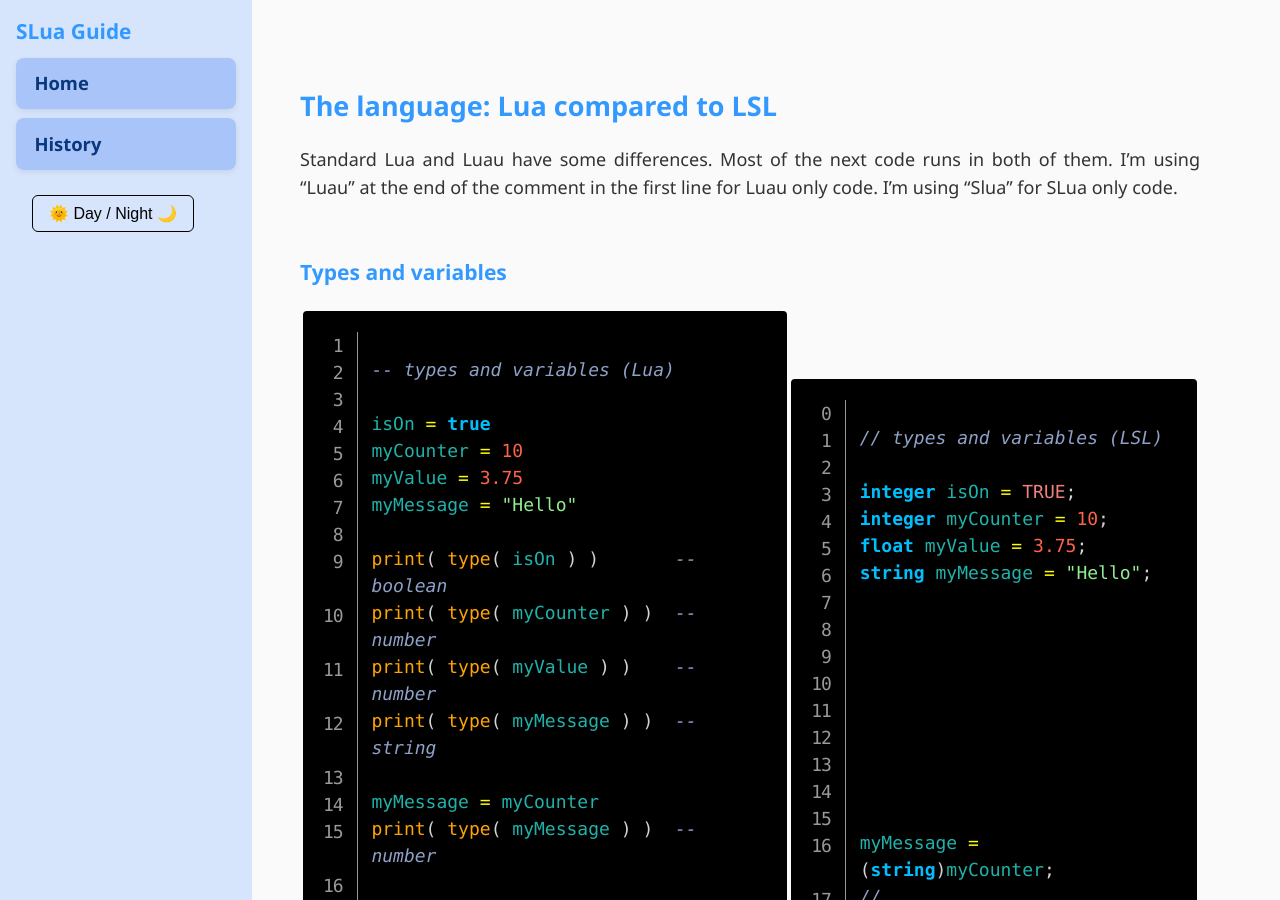
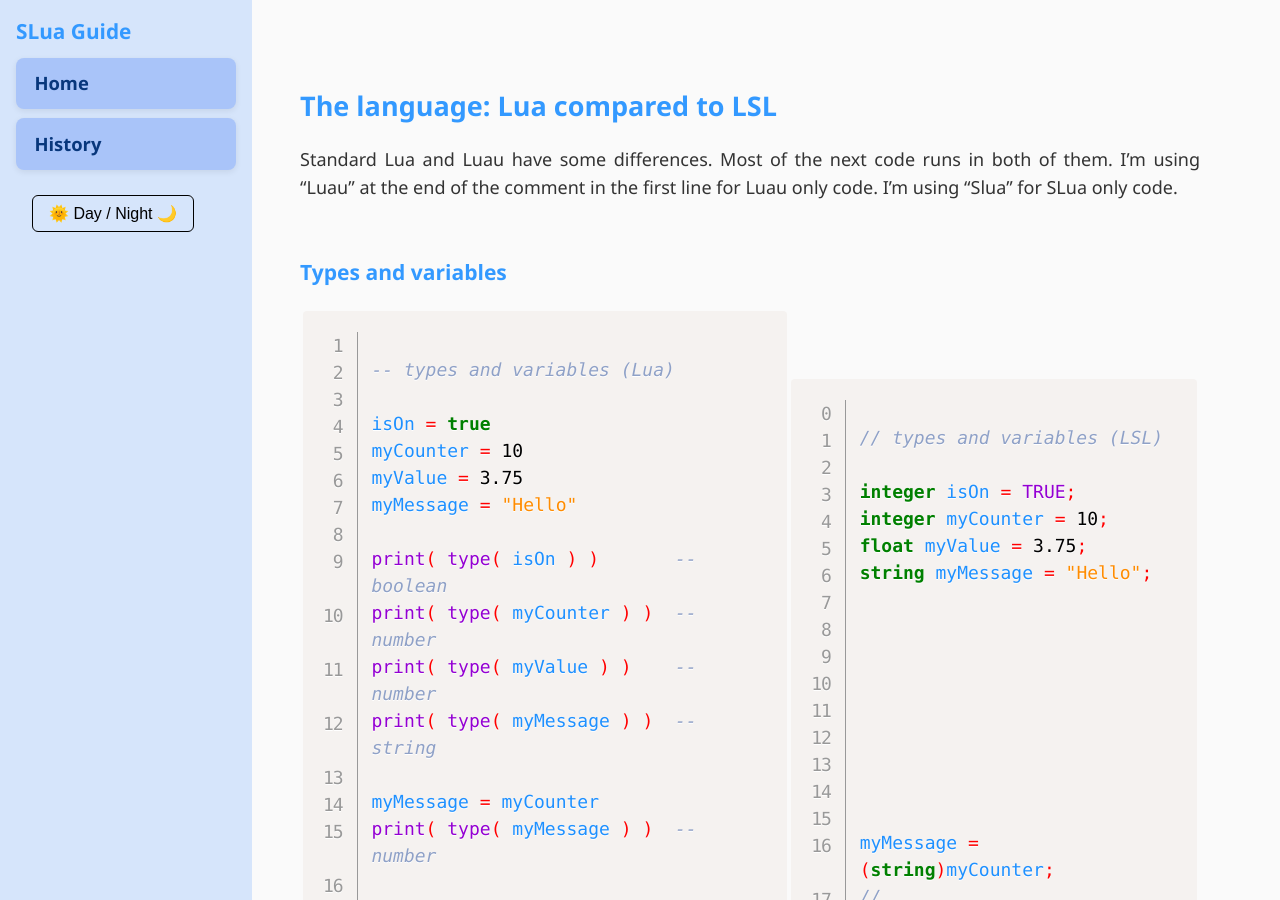
Before and after one commit to Suzanna-Linn/slua, a Jekyll site: the page built from docs/language1.md, in a window 1280 px wide and 900 px high. Built offline with Jekyll 4.4.1, drawn with Linux system fonts in a browser that asks for light colours; nearby versions of some CDN libraries; comment, search, counter and statistics services are not loaded.

Commit message:
Update default.html

```diff
--- a/docs/_layouts/default.html
+++ b/docs/_layouts/default.html
@@ -6,7 +6,7 @@
   <title>{{ page.title }}</title>
 
   <link href="/slua/assets/theme-day.css" rel="stylesheet" id="theme-day" />
-  <link href="/slua/assets/theme-night.css" rel="stylesheet" id="theme-night" />
+  <link href="/slua/assets/theme-night.css" rel="stylesheet" id="theme-night" disabled />
 
   <link href="https://cdnjs.cloudflare.com/ajax/libs/prism/1.29.0/plugins/line-numbers/prism-line-numbers.min.css" rel="stylesheet" />
   <link href="https://cdnjs.cloudflare.com/ajax/libs/prism/1.29.0/plugins/toolbar/prism-toolbar.min.css" rel="stylesheet" />
```
